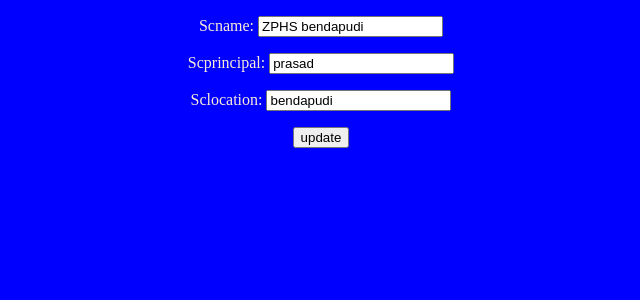
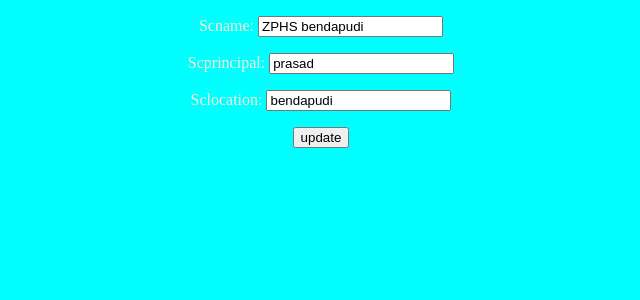
Before and after one commit to mounikamnk/security_boat, a Django app: page /update/1/ in a window 1280 px wide. Shown: the top 300 px of the page, without its empty margins (319-959 px from the left). Run offline with Django 4.2, Linux system fonts and the light colour scheme; data comes from the database, SQL or seed files in the repository.

Commit message:
Update school_form.html

```diff
--- a/templates/app/school_form.html
+++ b/templates/app/school_form.html
@@ -7,7 +7,7 @@
     <style>
         body
         {
-            background-color: blue;
+            background-color: aqua;
             color: antiquewhite;
         }
     </style>
```
